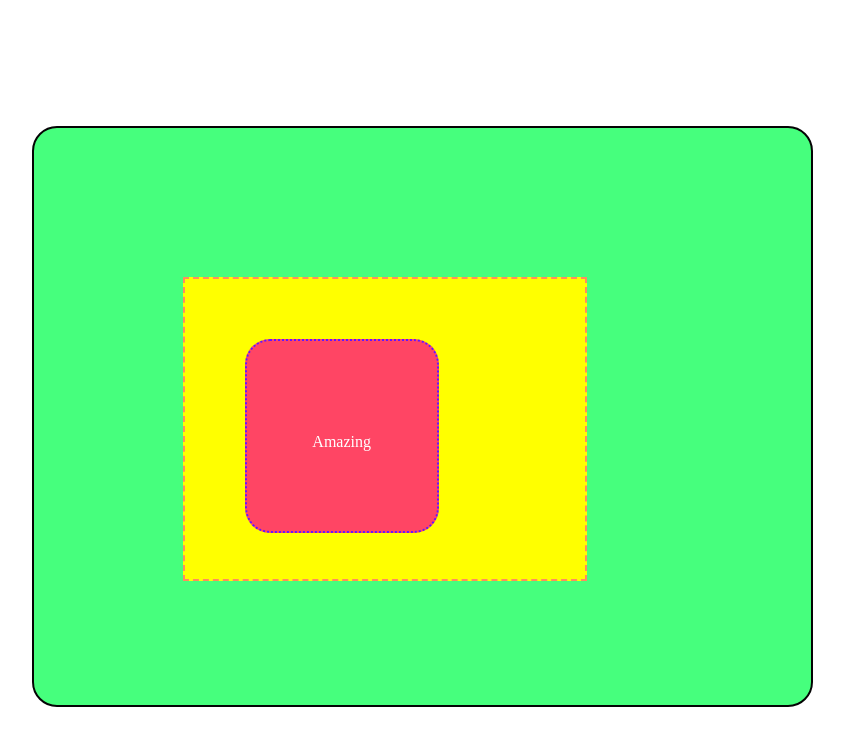
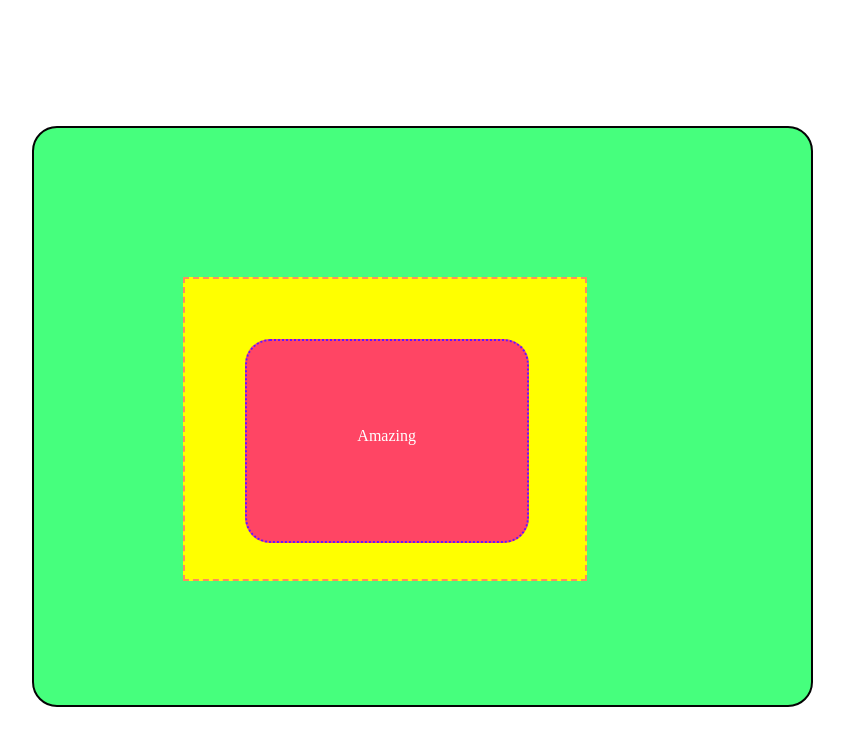
Before and after one commit to Liliane-Gikuku/CSS-Box-model, a plain HTML site: page index.html in a window 1280 px wide. Shown: the whole page, without its empty margins (355-1199 px from the left). Drawn offline with Linux system fonts and the light colour scheme.

Commit message:
CSS box model

```diff
--- a/style.css
+++ b/style.css
@@ -19,24 +19,30 @@
     margin-top: 10%;
 
     margin-left: 10%;
-    padding:70%
+    padding-left:10%
+    padding-right:80%;
     margin-right: 10%;
 
 }
 .c{
     background-color: rgb(400, 69, 100);
     border: 2px dotted rgb(100, 21, 500);
-    width: 190px;
-    height: 190px;
+    width: 280px;
+    height: 120px;
+    padding-bottom: 20%;
     margin-top: 15%;
     margin-left: 15%;
     border-radius: 25px;
+
 }
 .Box{
     text-align: center;
     justify-content: center;
-    padding-top: 40%;
+    padding-top: 25%;
+
 }
 P{
     color: white;
+
+    position:center;
 }
```
